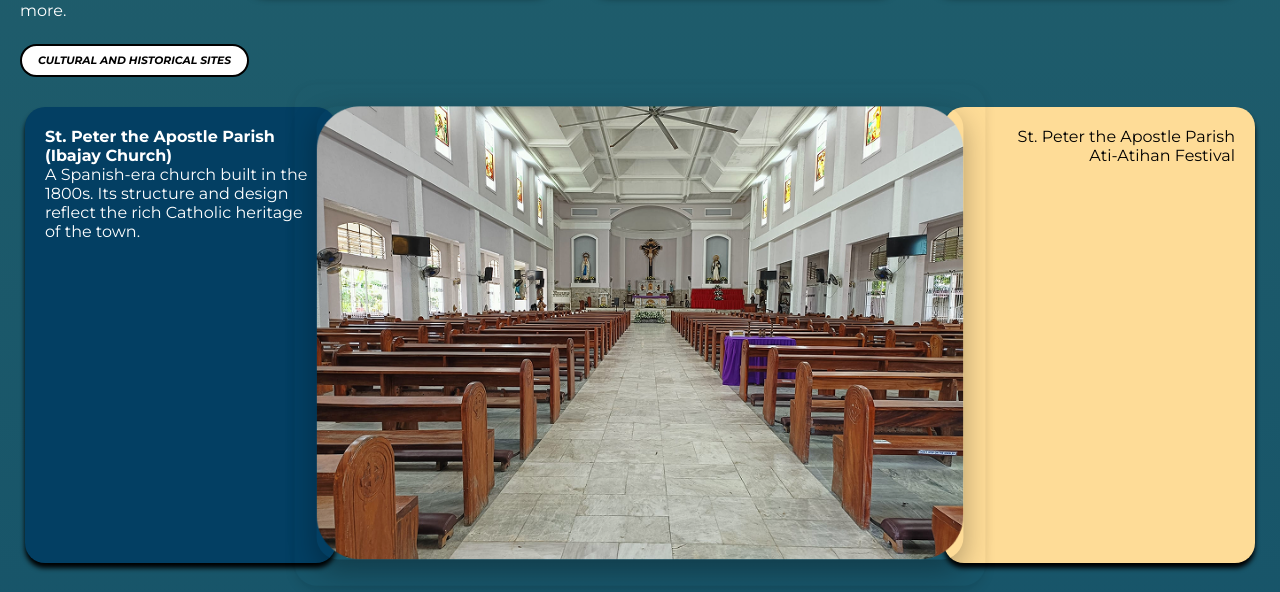
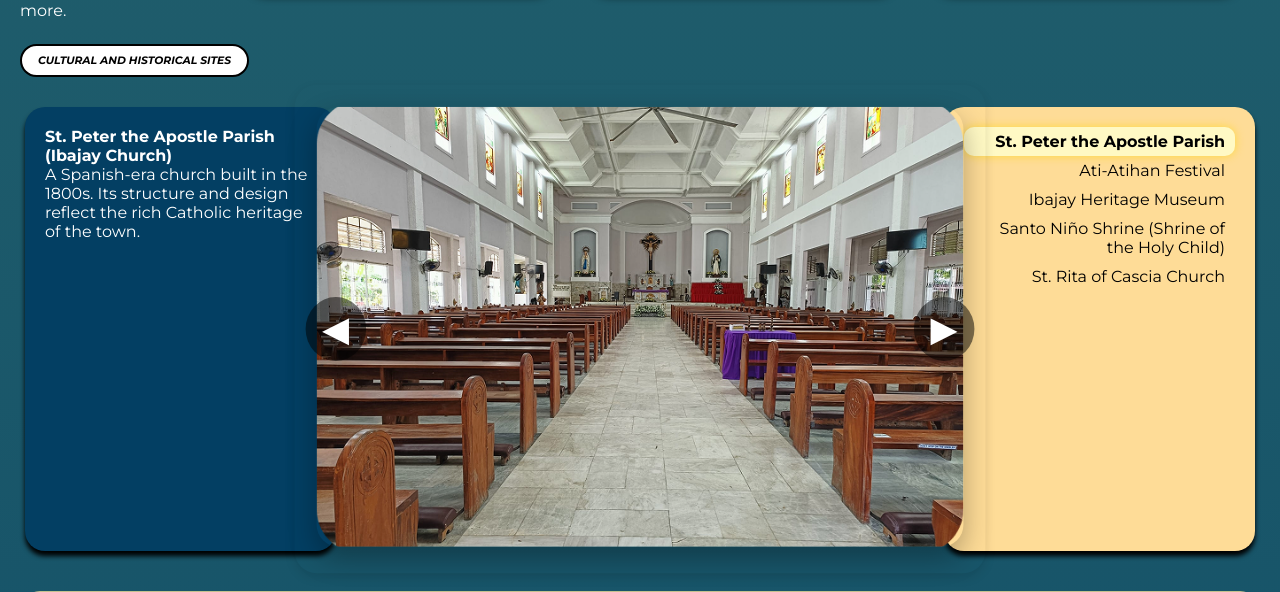
Before and after one commit to BuwieSit/Municipality_of_Ibajay_Website, a PHP site: page /Services_page/tourism.html in a window 1280 px wide. Shown: the part 885-1477 px from the top of the page. Run offline with PHP 8.4, Linux system fonts and the light colour scheme.

Commit message:
description nalang sa mga bg sa baba

```diff
--- a/Services_page/tourism.css
+++ b/Services_page/tourism.css
@@ -237,9 +237,13 @@ body {
 
 .highlight-box.center img {
   width: 100%;
+  height: 400px;
+  object-fit: cover;
   border-radius: 20px;
   box-shadow: 0 10px 25px rgba(0, 0, 0, 0.3);
+  transition: opacity 0.3s ease-in-out;
 }
+
 
 .tourism-wrapper {
   display: flex;
@@ -463,3 +467,49 @@ body {
   cursor: pointer;
   user-select: none;
 }
+
+.image-container {
+  position: relative;
+}
+
+.arrow-btn {
+  position: absolute;
+  top: 50%;
+  transform: translateY(-50%);
+  background: rgba(0, 0, 0, 0.5);
+  color: white;
+  border: none;
+  font-size: 2rem;
+  padding: 10px 15px;
+  cursor: pointer;
+  z-index: 3;
+  border-radius: 50%;
+  transition: background 0.3s ease;
+}
+
+.arrow-btn:hover {
+  background: rgba(0, 0, 0, 0.8);
+}
+
+.left-arrow {
+  left: 10px;
+}
+
+.right-arrow {
+  right: 10px;
+}
+
+
+#highlightList li {
+  transition: all 0.3s ease;
+  padding: 5px 10px;
+  border-radius: 10px;
+}
+
+#highlightList li.active {
+  background: #fff9c4;
+  box-shadow: 0 0 10px rgba(255, 215, 0, 0.6);
+  font-weight: bold;
+  position: relative;
+  z-index: 1;
+}
--- a/Services_page/tourism.html
+++ b/Services_page/tourism.html
@@ -90,23 +90,34 @@
 
 <div class="container highlight-layout">
 
-
+  <!-- LEFT PANEL -->
   <div class="highlight-box left drkB">
     <strong>St. Peter the Apostle Parish (Ibajay Church)</strong>
     <p>A Spanish-era church built in the 1800s. Its structure and design reflect the rich Catholic heritage of the town.</p>
   </div>
 
+  <!-- CENTER IMAGE WITH ARROWS -->
   <div class="highlight-box center">
-    <img src="../z-resources/Tourism/Place/church.png" alt="Tourism Highlight">
+    <button class="arrow-btn left-arrow">&#9664;</button>
+    <img id="highlightImage" src="../z-resources/Tourism/Place/church.png" alt="Tourism Highlight">
+    <button class="arrow-btn right-arrow">&#9654;</button>
   </div>
 
-  <div class="highlight-box right yel">
-    <ul>
-      <li>St. Peter the Apostle Parish</li>
-      <li>Ati-Atihan Festival</li>
-    </ul>
-  </div>
+  <!-- RIGHT PANEL LIST -->
+  <!-- RIGHT PANEL LIST -->
+<div class="highlight-box right yel">
+  <ul id="highlightList">
+    <li data-index="0">St. Peter the Apostle Parish</li>
+    <li data-index="1">Ati-Atihan Festival</li>
+    <li data-index="2">Ibajay Heritage Museum</li>
+    <li data-index="3">Santo Niño Shrine (Shrine of the Holy Child)</li>
+    <li data-index="4">St. Rita of Cascia Church</li>
+  </ul>
 </div>
+
+
+</div>
+
 
 <div class="tourism-wrapper">
   <div class="tourism-left">
--- a/Services_page/tourism.js
+++ b/Services_page/tourism.js
@@ -1,3 +1,4 @@
+// TOURISM PANEL
 const boxes = document.querySelectorAll('.tourism-box');
 const panel = document.getElementById('tourismPanel');
 const closeBtn = document.getElementById('closePanel');
@@ -16,7 +17,6 @@ function updatePanelImage(src) {
   tempImg.src = src;
 }
 
-
 boxes.forEach(box => {
   box.addEventListener('click', () => {
     const imgSrc = box.querySelector('img').src;
@@ -34,6 +34,7 @@ closeBtn.addEventListener('click', () => {
   panel.classList.remove('open');
 });
 
+// "SEE MORE" BUTTON
 const seeMoreBtn = document.querySelector('.see-more-btn');
 const targetSection = document.getElementById('moreTourism');
 
@@ -43,6 +44,7 @@ seeMoreBtn.addEventListener('click', () => {
   });
 });
 
+// FOOD SECTION
 const foodContainer = document.getElementById('food-container');
 const foodBoxes = foodContainer.querySelectorAll('.image-row .box');
 const foodTitle = foodContainer.querySelector('h3.left-text');
@@ -57,3 +59,75 @@ foodBoxes.forEach(box => {
     foodDesc.textContent = newDesc;
   });
 });
+
+// TOURISM HIGHLIGHT IMAGE SLIDER
+const highlightData = [
+  {
+    src: "../z-resources/Tourism/Place/church.png",
+    title: "St. Peter the Apostle Parish (Ibajay Church)",
+    description: "A Spanish-era church built in the 1800s. Its structure and design reflect the rich Catholic heritage of the town."
+  },
+  {
+    src: "../z-resources/Tourism/Place/ati.jpg",
+    title: "Ati-Atihan Festival",
+    description: "An annual celebration every January honoring the Santo Niño with street dancing, indigenous music, and tribal costumes."
+  },
+  {
+    src: "../z-resources/Tourism/Place/heritage.jpg",
+    title: "Ibajay Heritage Museum",
+    description: "Home to historical artifacts and displays about Ibajay's cultural legacy, ancestral families, and local heroes."
+  },
+  {
+    src: "../z-resources/Tourism/Place/santo.jpg",
+    title: "Santo Niño Shrine (Shrine of the Holy Child)",
+    description: "Located in the heart of Ibajay, the Santo Niño Shrine is a sacred space dedicated to the Holy Child. It serves as a spiritual center during the annual Ati-Atihan Festival, where devotees gather in worship and thanksgiving. The shrine stands as a symbol of faith, unity, and the enduring devotion of the Ibajaynons to the Santo Niño"
+  },
+  {
+    src: "../z-resources/Tourism/Place/rita.jpg",
+    title: "St. Rita of Cascia Church",
+    description: "St. Rita of Cascia Church is a serene place of worship nestled in one of Ibajay’s barangays. Dedicated to the patroness of impossible causes, this church holds special meaning for locals who seek spiritual solace and healing. Its modest architecture, tranquil atmosphere, and community-centered celebrations reflect the deep-rooted Catholic devotion present throughout Ibajay."
+  }
+];
+
+const highlightImage = document.getElementById('highlightImage');
+const leftPanel = document.querySelector('.highlight-box.left');
+const leftArrow = document.querySelector('.left-arrow');
+const rightArrow = document.querySelector('.right-arrow');
+const highlightListItems = document.querySelectorAll('#highlightList li');
+
+let currentHighlightIndex = 0;
+
+function updateHighlight(index) {
+  const item = highlightData[index];
+  highlightImage.src = item.src;
+  leftPanel.innerHTML = `<strong>${item.title}</strong><p>${item.description}</p>`;
+
+  highlightListItems.forEach(li => li.classList.remove('active'));
+  const activeLi = document.querySelector(`#highlightList li[data-index="${index}"]`);
+  if (activeLi) activeLi.classList.add('active');
+}
+
+// Initial display
+updateHighlight(currentHighlightIndex);
+
+// Arrow button handlers
+leftArrow.addEventListener('click', () => {
+  currentHighlightIndex = (currentHighlightIndex - 1 + highlightData.length) % highlightData.length;
+  updateHighlight(currentHighlightIndex);
+});
+
+rightArrow.addEventListener('click', () => {
+  currentHighlightIndex = (currentHighlightIndex + 1) % highlightData.length;
+  updateHighlight(currentHighlightIndex);
+});
+
+
+highlightListItems.forEach(li => {
+  li.addEventListener('click', () => {
+    const index = parseInt(li.dataset.index);
+    if (!isNaN(index)) {
+      currentHighlightIndex = index;
+      updateHighlight(index);
+    }
+  });
+});
```
Also changed, not shown: z-resources/Tourism/Place/ati.jpg (added), z-resources/Tourism/Place/heritage.jpg (added), z-resources/Tourism/Place/rita.jpg (added), z-resources/Tourism/Place/santo.jpg (added).
